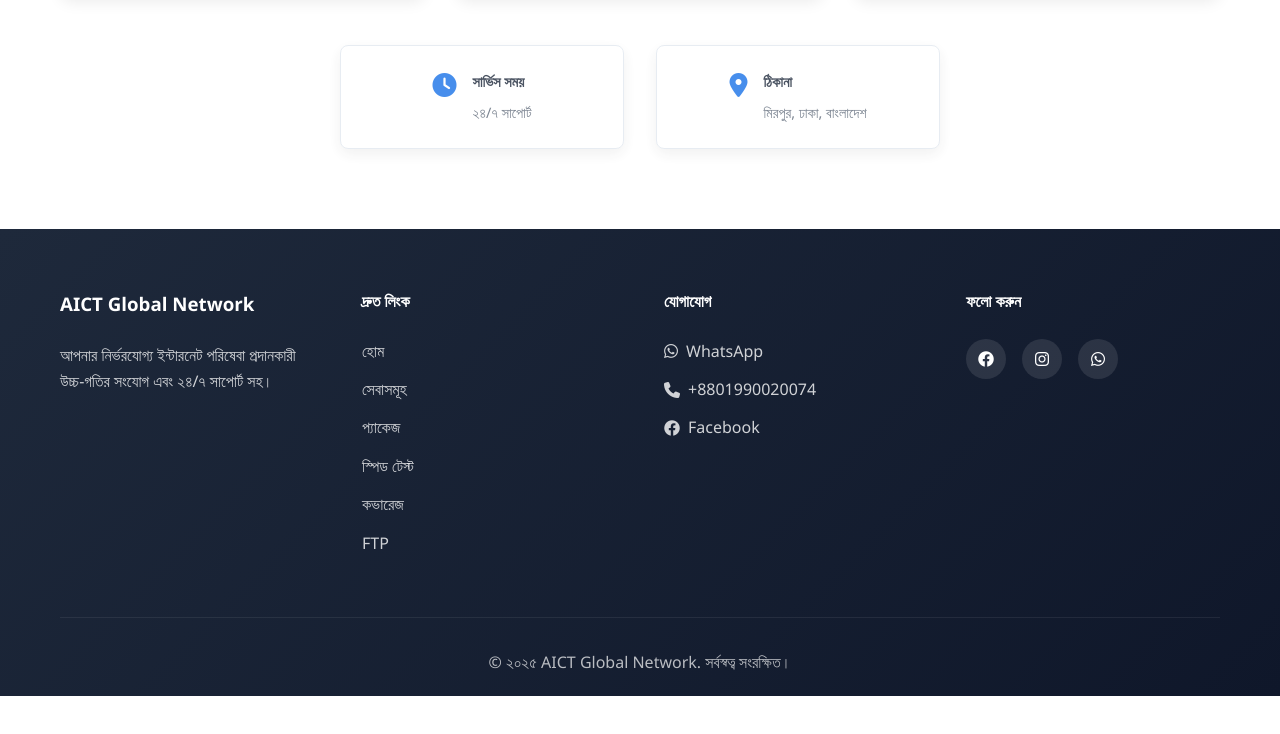
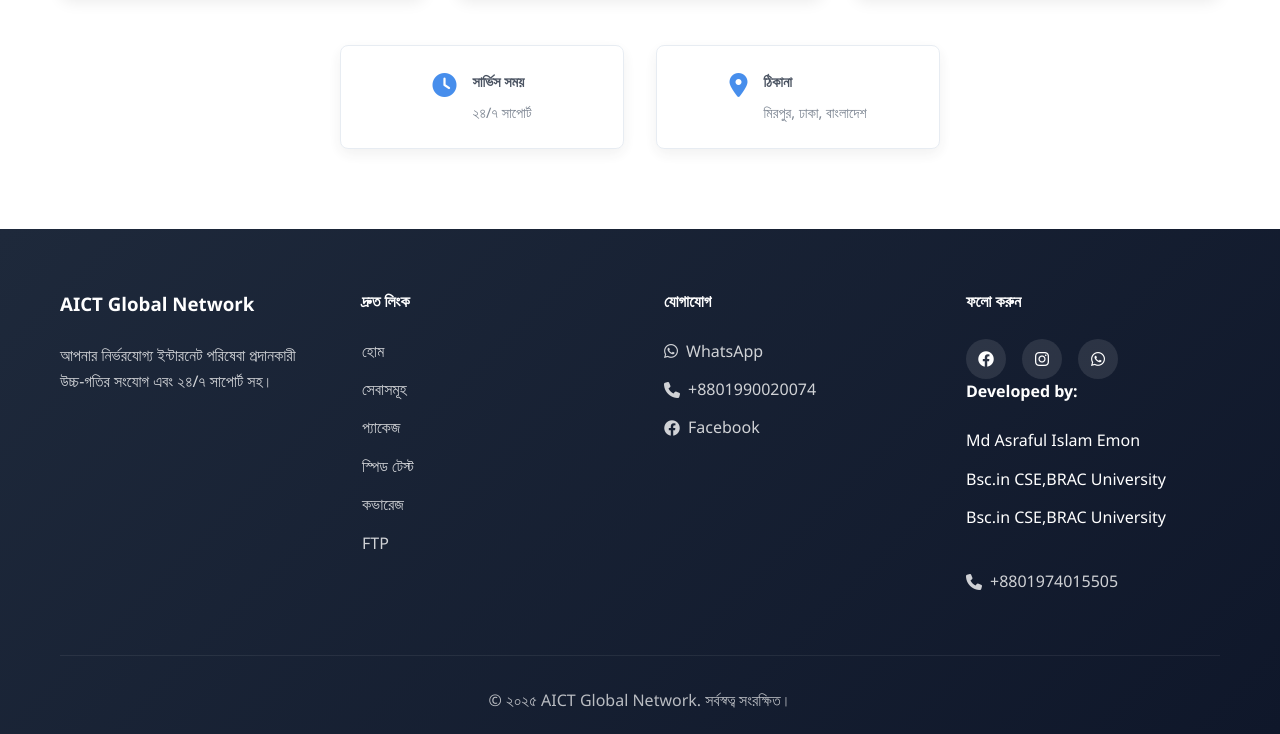
Before and after one commit to mohammadtanzimrafi/aictglobalnetwork, a plain HTML site: page index.html in a window 1280 px wide. Shown: the part 6216-6950 px from the top of the page. Before the commit the page ends 6912 px from the top, so only its background shows below. Drawn offline with Linux system fonts and the light colour scheme.

Commit message:
developer name

```diff
--- a/index.html
+++ b/index.html
@@ -737,6 +737,15 @@
                 ><i class="fab fa-whatsapp"></i
               ></a>
             </div>
+            <h4>Developed by:</h4>
+            <ul>
+              <li>Md Asraful Islam Emon</li>
+              <li>Bsc.in CSE,BRAC University</li>
+              <li>Bsc.in CSE,BRAC University</li>
+              <li><a href="tel:+8801974015505"
+                  ><i class="fas fa-phone"></i> +8801974015505</a
+                ></li>
+            </ul>
           </div>
         </div>
         <div class="footer-bottom">
```
